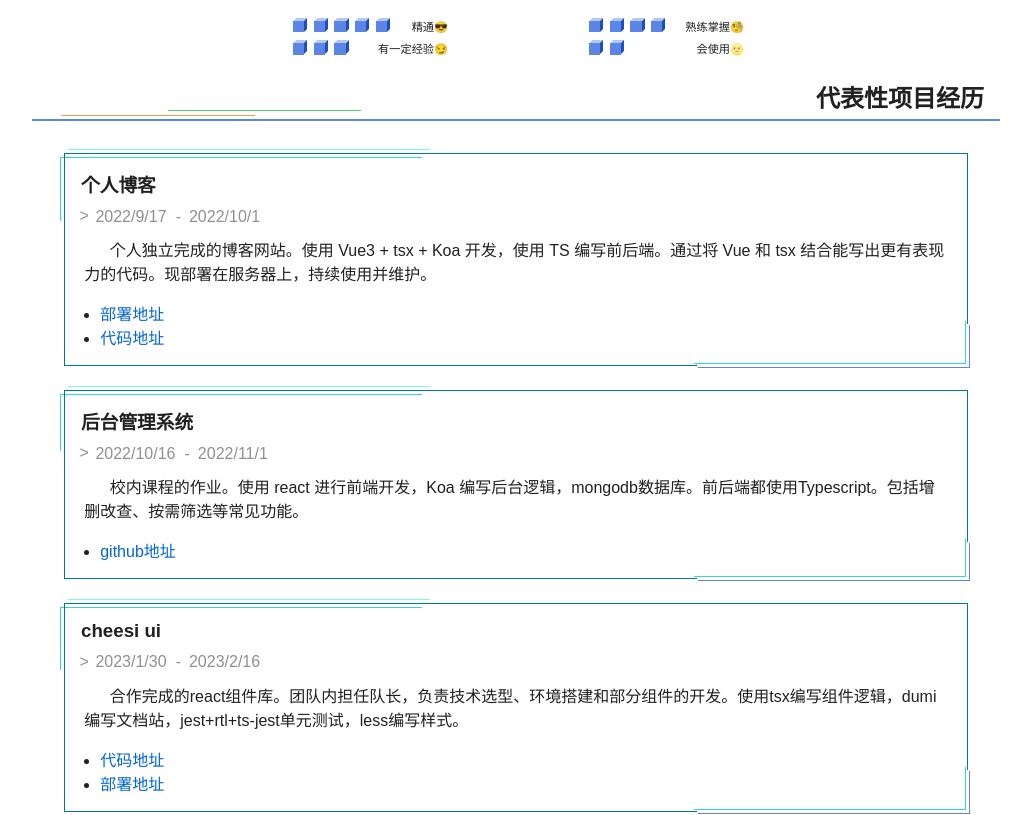
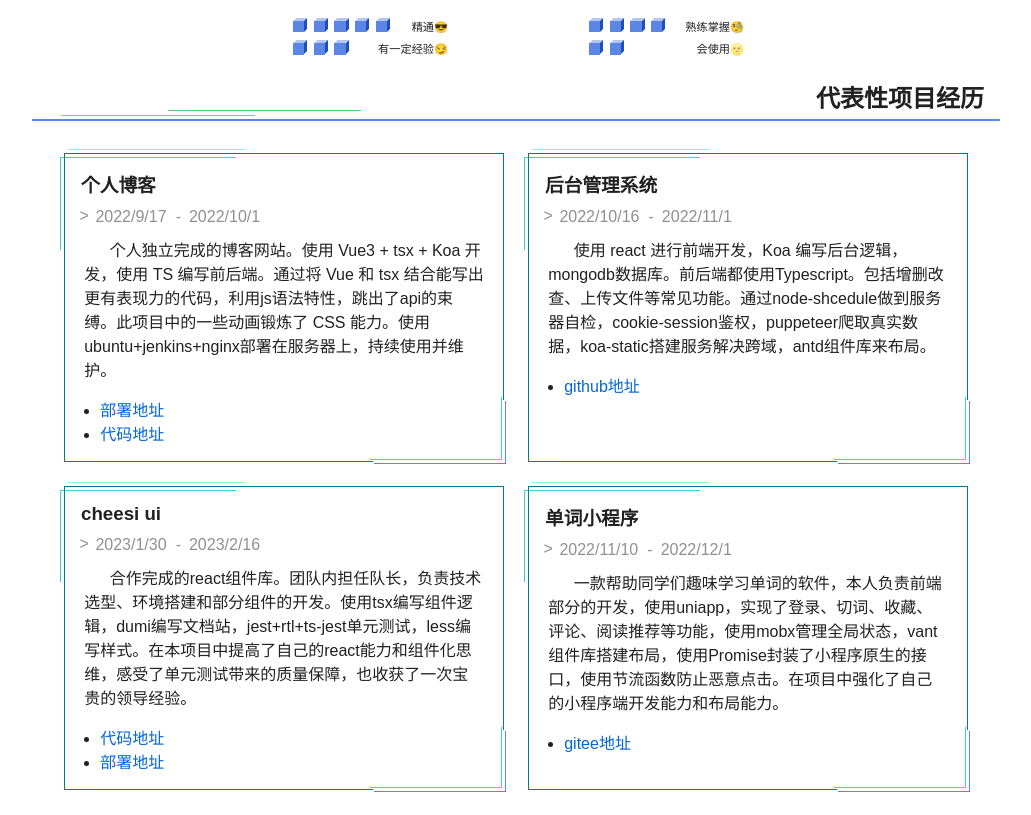
Before and after one commit to wyx-20021015/resume, a React (Vite) app: page / in a window 1280 px wide. Shown: the part 1073-1888 px from the top of the page, without its empty margins (124-1155 px from the left). Built offline with nearby package versions, Linux system fonts and the light colour scheme.

Commit message:
项目描述

```diff
--- a/src/parts/Experience/index.scss
+++ b/src/parts/Experience/index.scss
@@ -2,7 +2,7 @@
   .experience-items {
     padding: 2rem;
     display: grid;
-    grid-template-columns: 1fr;
+    grid-template-columns: 1fr 1fr;
     justify-items: center;
     align-items: center;
     gap: 1.5rem;
--- a/src/static/experiences.js
+++ b/src/static/experiences.js
@@ -10,11 +10,24 @@
 /** @type {Array<ExperienceItem>} */
 const experiences = [
   {
+    name: '单词小程序',
+    from: '2022/11/10',
+    to: '2022/12/1',
+    description:
+      '一款帮助同学们趣味学习单词的软件，本人负责前端部分的开发，使用uniapp，实现了登录、切词、收藏、评论、阅读推荐等功能，使用mobx管理全局状态，vant组件库搭建布局，使用Promise封装了小程序原生的接口，使用节流函数防止恶意点击。在项目中强化了自己的小程序端开发能力和布局能力。',
+    links: [
+      {
+        name: 'gitee地址',
+        href: 'https://gitee.com/wyx2002/hust_program-work'
+      }
+    ]
+  },
+  {
     name: 'cheesi ui',
     from: '2023/1/30',
     to: '2023/2/16',
     description:
-      '合作完成的react组件库。团队内担任队长，负责技术选型、环境搭建和部分组件的开发。使用tsx编写组件逻辑，dumi编写文档站，jest+rtl+ts-jest单元测试，less编写样式。',
+      '合作完成的react组件库。团队内担任队长，负责技术选型、环境搭建和部分组件的开发。使用tsx编写组件逻辑，dumi编写文档站，jest+rtl+ts-jest单元测试，less编写样式。在本项目中提高了自己的react能力和组件化思维，感受了单元测试带来的质量保障，也收获了一次宝贵的领导经验。',
     links: [
       {
         name: '代码地址',
@@ -31,7 +44,7 @@ const experiences = [
     from: '2022/10/16',
     to: '2022/11/1',
     description:
-      '校内课程的作业。使用 react 进行前端开发，Koa 编写后台逻辑，mongodb数据库。前后端都使用Typescript。包括增删改查、按需筛选等常见功能。',
+      '使用 react 进行前端开发，Koa 编写后台逻辑，mongodb数据库。前后端都使用Typescript。包括增删改查、上传文件等常见功能。通过node-shcedule做到服务器自检，cookie-session鉴权，puppeteer爬取真实数据，koa-static搭建服务解决跨域，antd组件库来布局。',
     links: [
       { name: 'github地址', href: 'https://github.com/wyx-20021015/cms-fe' }
     ]
@@ -41,7 +54,7 @@ const experiences = [
     from: '2022/9/17',
     to: '2022/10/1',
     description:
-      '个人独立完成的博客网站。使用 Vue3 + tsx + Koa 开发，使用 TS 编写前后端。通过将 Vue 和 tsx 结合能写出更有表现力的代码。现部署在服务器上，持续使用并维护。',
+      '个人独立完成的博客网站。使用 Vue3 + tsx + Koa 开发，使用 TS 编写前后端。通过将 Vue 和 tsx 结合能写出更有表现力的代码，利用js语法特性，跳出了api的束缚。此项目中的一些动画锻炼了 CSS 能力。使用ubuntu+jenkins+nginx部署在服务器上，持续使用并维护。',
     links: [
       {
         name: '部署地址',
--- a/src/static/infos.js
+++ b/src/static/infos.js
@@ -13,7 +13,8 @@ const infos = [
   { name: '邮箱', value: '2603243185@qq.com' },
   { name: '学校', value: '华中科技大学' },
   { name: '专业', value: '计算机科学与技术' },
-  { name: '年级', value: '2024届' }
+  { name: '年级', value: '2024届' },
+  { name: '电子简历', value: 'http://resume.wangyixuan2002.cn' }
 ]
 
 export default infos
```
